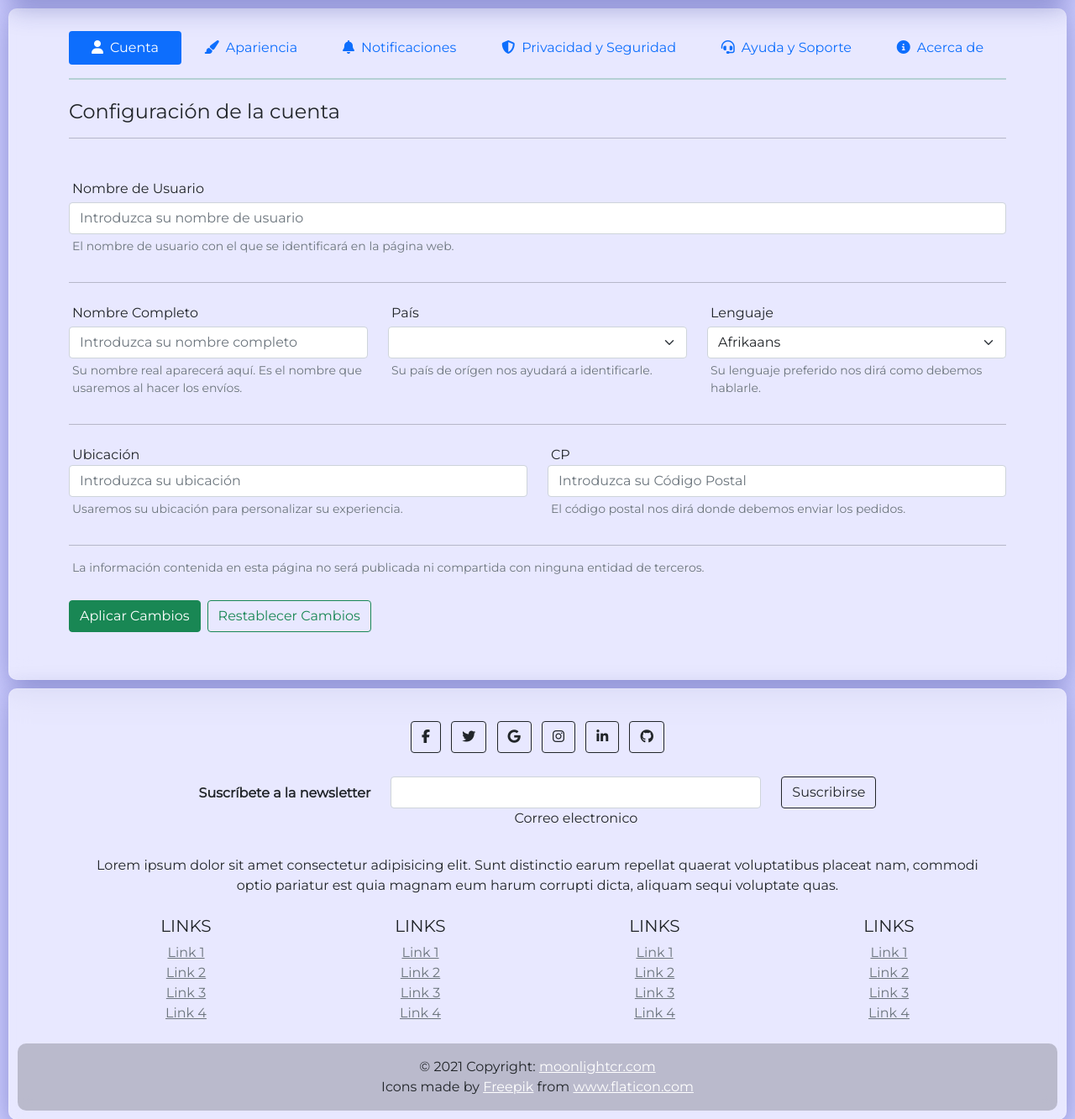
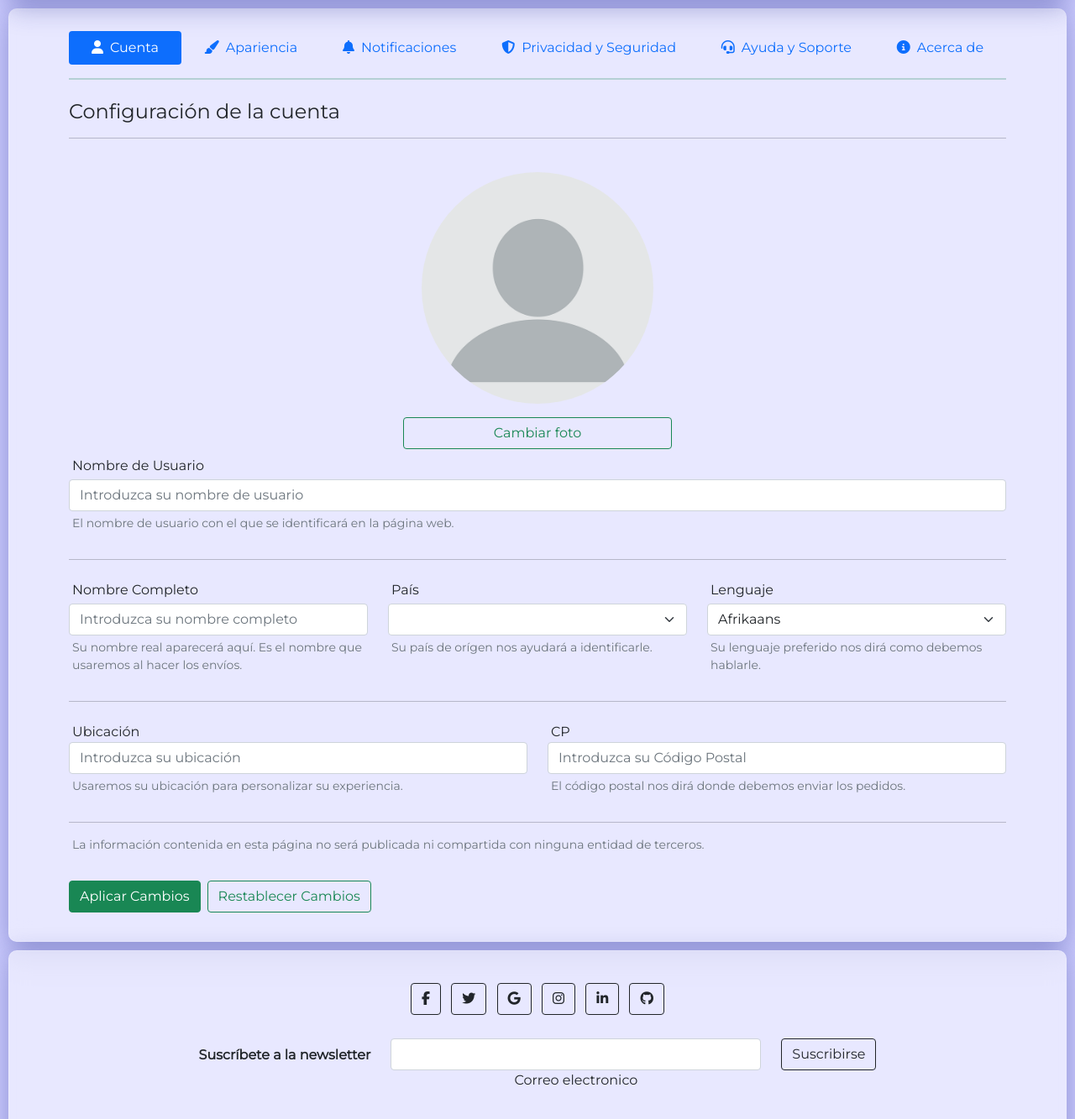
Before and after one commit to caicesardev/ecommerce, a Django app: template ecommerce/store/templates/store/settings.html in a window 1280 px wide. Shown: the part 104-1437 px from the top of the page at 84% size. Run offline with Django 3.2, Linux system fonts and the light colour scheme; the template is opened without the code that fills it, so the values that code supplies are empty; some libraries are stand-ins or nearby versions.

Commit message:
Added profile pic and added front-end of appereance tab of settings page

```diff
--- a/ecommerce/store/templates/store/settings.html
+++ b/ecommerce/store/templates/store/settings.html
@@ -62,6 +62,20 @@
 
             <form>
 
+
+                <div class="row justify-content-center align-items-center">
+
+                    <img src="{% static 'images/pro-pic.png' %}" alt="profile-picture" class="rounded-circle"
+                        style="max-width: 300px; max-height: 300px;">
+
+                </div>
+
+                <div class="row d-flex justify-content-center mt-3 ms-auto me-auto">
+
+                    <button class="btn btn-outline-success" style="max-width: 20rem;">Cambiar foto</button>
+
+                </div>
+
                 <div class="row">
 
                     <div class="col">
@@ -80,7 +94,7 @@
 
                 <hr>
 
-                <div class="row">
+                <div class="row d-flex flex-column flex-md-row">
 
                     <div class="col">
 
@@ -265,7 +279,7 @@
 
                 <hr>
 
-                <div class="row">
+                <div class="row d-flex flex-column flex-md-row">
 
                     <div class="col align-items-center">
 
@@ -304,7 +318,7 @@
 
                 <div class="form-"></div>
 
-                <div class="d-flex justify-content-center justify-content-sm-start mt-1 mb-2">
+                <div class="d-flex justify-content-center justify-content-md-start mt-2 mb-4">
                     <button type="submit" class="btn btn-success">Aplicar Cambios</button>
                     <button type="reset" class="btn btn-outline-success ms-2">Restablecer Cambios</button>
                 </div>
@@ -321,46 +335,86 @@
 
             <br>
 
-            <div class="row">
+            <div class="row justify-content-center align-items-center flex-column flex-md-row">
 
-
-                <div class="col" style="max-width: 20rem; min-width: 20rem;">
+                <div class="col" style="max-width: 20rem; min-width: 20.1rem; min-height: 14rem;">
 
                     <div class="card">
-                        <img src="..." class="card-img-top" alt="...">
+
+                        <img src="{% static 'images/light-theme.png' %}" class="card-header card-img-top img-thumbnail"
+                            alt="light-theme"
+                            style="max-width: 300px; min-width: 300px; max-height: 150px; min-height: 150px;">
+
                         <div class="card-body">
-                            <h5 class="card-title">Card title</h5>
-                            <p class="card-text">This is a wider card with supporting text below as a natural
-                                lead-in to
-                                additional content. This content is a little bit longer.</p>
+
+                            <h5 class="card-title">Tema claro</h5>
+                            <p class="card-text">Por defecto activado. Cambia los colores de la página a colores claros.
+                            </p>
+
                         </div>
+
                         <div class="card-footer">
-                            <small class="text-muted">Last updated 3 mins ago</small>
+
+                            <div class="form-check">
+
+                                <label class="form-check-label" for="activateLightMode">Activar</label>
+                                <input class="form-check-input" type="radio" name="themeRadio" id="activateLightMode"
+                                    value="light-theme" checked>
+
+                            </div>
+
                         </div>
+
                     </div>
 
                 </div>
 
-                <div class="col">
+                <div class="col" style="max-width: 20rem; min-width: 20.1rem; min-height: 14rem;">
 
-                    <div class="card" style="max-width: 20rem; min-width: 20rem;">
-                        <img src="..." class="card-img-top" alt="...">
-                        <div class="card-body">
-                            <h5 class="card-title">Card title</h5>
-                            <p class="card-text">This is a wider card with supporting text below as a natural
-                                lead-in to
-                                additional content. This content is a little bit longer.</p>
+                    <div class="card">
+
+                        <img src="{% static 'images/dark-theme.png' %}" class="card-header card-img-top img-thumbnail"
+                            alt="dark-theme"
+                            style="max-width: 300px; min-width: 300px; max-height: 150px; min-height: 150px;">
+
+                        <div class=" card-body">
+
+                            <h5 class="card-title">Tema oscuro</h5>
+                            <p class="card-text">Cambia los colores de la página a colores oscuros. Ideal para la noche.
+                            </p>
+
                         </div>
+
                         <div class="card-footer">
-                            <small class="text-muted">Last updated 3 mins ago</small>
+
+                            <div class="form-check">
+
+                                <label class="form-check-label" for="activateDarkMode">Activar</label>
+                                <input class="form-check-input" type="radio" name="themeRadio" id="activateDarkMode"
+                                    value="dark-theme">
+
+                            </div>
+
                         </div>
+
                     </div>
 
                 </div>
 
             </div>
 
+            <br>
 
+            <div class="form-group small text-muted ms-1">
+                Podrá cambiar el tema de colores de la página web en cualquier momento. Estas opciones solo estan
+                disponibles para usuarios registrados.
+            </div>
+
+            <hr>
+
+            <div class="d-flex justify-content-center justify-content-md-start mt-1 mb-2">
+                <button type="submit" class="btn btn-success">Aplicar Cambios</button>
+            </div>
 
         </div>
 
```
Also changed, not shown: ecommerce/static/images/dark-theme.png (added), ecommerce/static/images/light-theme.png (added), ecommerce/static/images/pro-pic.png (added).
